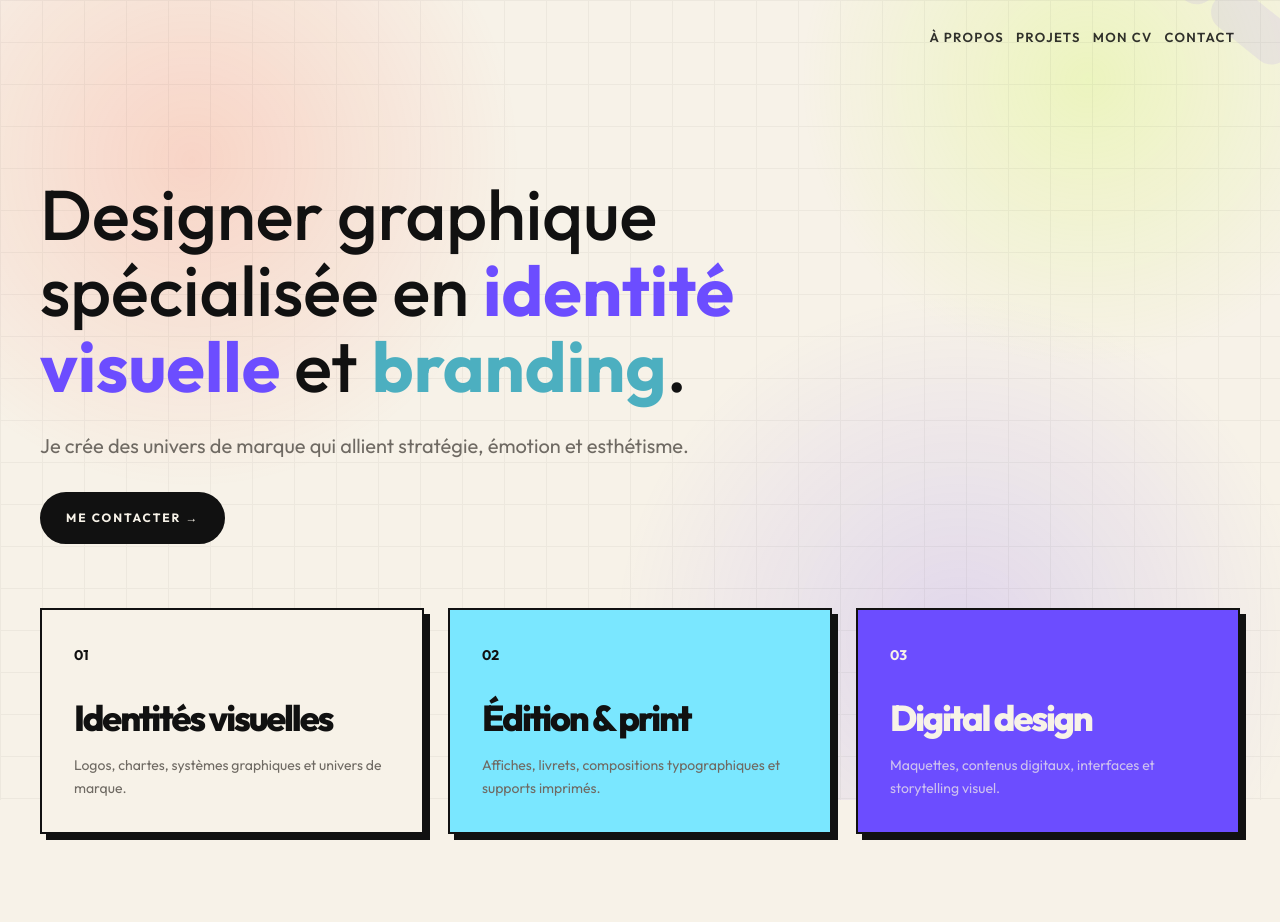
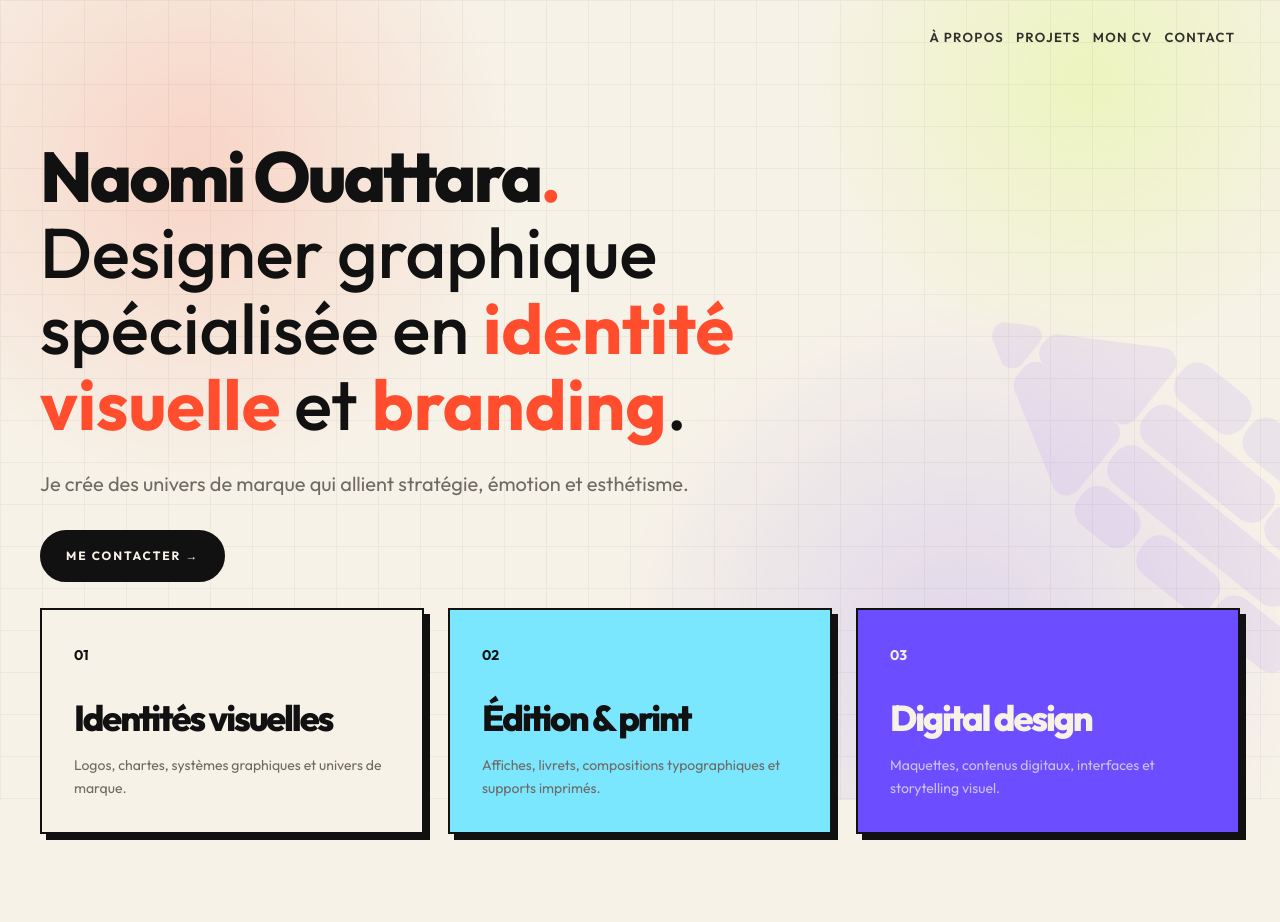
Before and after one commit to MarcelAssie/NaomiOuattara-Portfolio, a Django app: page / in a window 1280 px wide. Shown: the top 922 px of the page. Run offline with Django 5.2, Linux system fonts and the light colour scheme; some libraries are stand-ins or nearby versions.

Commit message:
Refactor about.html, base.html, and welcome.html for improved layout and visual consistency

```diff
--- a/home/templates/home/about.html
+++ b/home/templates/home/about.html
@@ -7,7 +7,7 @@
     <div class="mx-auto grid max-w-screen-2xl grid-cols-1 gap-10 lg:grid-cols-12 lg:items-end">
         <div class="reveal lg:col-span-7">
             <h1 class="font-display text-[4rem] sm:text-[6rem] lg:text-[7rem] font-extrabold uppercase leading-[0.86] tracking-[-0.06em]">
-                Na<span class="text-coral">o</span>mi
+                Na<span class="text-coral">o</span>mi<span class="inline-block w-[0.34em] h-[0.34em] ml-[0.06em] rounded-full bg-coral align-[-0.03em]"></span>
             </h1>
         </div>
     </div>
--- a/home/templates/home/welcome.html
+++ b/home/templates/home/welcome.html
@@ -31,7 +31,7 @@
         <div class="reveal max-w-5xl">
 
             <h1 class="font-display max-w-4xl text-[2.25rem] sm:text-[3rem] md:text-[3.75rem] lg:text-[4.4rem] font-medium leading-[1.08]">
-                Designer graphique spécialisée en <span class="font-bold text-violet">identité visuelle</span> et <span class="font-bold text-[#4CAFC0]">branding</span>.
+                <span class="inline-block font-extrabold tracking-[-0.04em] decoration-coral/35 decoration-[0.12em]">Naomi Ouattara<span class="font-bold text-coral">.</span></span><br>Designer graphique spécialisée en <span class="font-bold text-coral">identité visuelle</span> et <span class="font-bold text-coral">branding</span>.
             </h1>
 
             <p class="mt-7 max-w-2xl text-lg sm:text-xl leading-[1.6] text-muted">
@@ -45,7 +45,7 @@
         </a>
     </div>
 
-    <div class="pointer-events-none absolute right-[-12rem] bottom-[40rem] hidden h-[34rem] w-[40rem] lg:block">
+    <div class="pointer-events-none absolute right-[-12rem] bottom-[2rem] hidden h-[34rem] w-[40rem] lg:block">
         <img src="{% static 'assets/images/Crayons site web -01.svg' %}"
              alt=""
              class="absolute right-0 bottom-0 w-[39rem] rotate-[65deg] opacity-[0.1] drop-shadow-[0_18px_30px_rgba(17,17,17,0.06)]"
--- a/templates/base.html
+++ b/templates/base.html
@@ -75,6 +75,7 @@
         nav{position:fixed;top:0;left:0;right:0;z-index:200;display:flex;justify-content:space-between;align-items:center;padding:.6rem 0.8rem;gap:1rem;background:rgba(247,242,232,0.88);backdrop-filter:blur(16px);border-bottom:1px solid rgba(13,13,13,0.08);box-shadow:0 8px 28px rgba(0,0,0,0.05);transition:background .25s ease,border-color .25s ease,box-shadow .25s ease,backdrop-filter .25s ease}
         nav.home-top{background:transparent;backdrop-filter:blur(0);border-bottom-color:transparent;box-shadow:none}
         .nav-logo{font-family:'Bebas Neue',sans-serif;font-size:1.05rem;letter-spacing:.15em;color:#111;text-decoration:none;opacity:1;pointer-events:auto;transition:opacity .25s ease,color .25s ease}
+        .logo-dot{display:inline-block;width:.42em;height:.42em;margin-left:.08em;border-radius:999px;background:#FF4D2E;vertical-align:-.03em}
         nav.home-top .nav-logo{opacity:0;pointer-events:none}
         .nav-links{display:flex;gap:1rem;list-style:none;align-items:center}
         .nav-links a{position:relative;display:inline-flex;font-size:.82rem;letter-spacing:.1em;text-transform:uppercase;color:#111;text-decoration:none;opacity:.86;transition:opacity .2s,color .25s ease}
@@ -119,7 +120,7 @@
 
     <nav class="fixed top-0 left-0 w-full z-50">
         <div class="max-w-screen-2xl mx-auto w-full px-5 md:px-8 py-3 flex items-center justify-between">
-            <a href="{% url 'welcome' %}" class="font-display font-extrabold text-lg md:text-2xl tracking-tight nav-logo">NAOMI<span class="text-coral">●</span></a>
+            <a href="{% url 'welcome' %}" class="font-display font-extrabold text-lg md:text-2xl tracking-tight nav-logo">NAOMI<span class="logo-dot"></span></a>
 
             <ul class="nav-links hidden md:flex items-center gap-3 text-xs uppercase tracking-[0.12em] font-semibold">
                 <li><a class="" data-nav="about" href="{% url 'about' %}">À propos</a></li>
```
